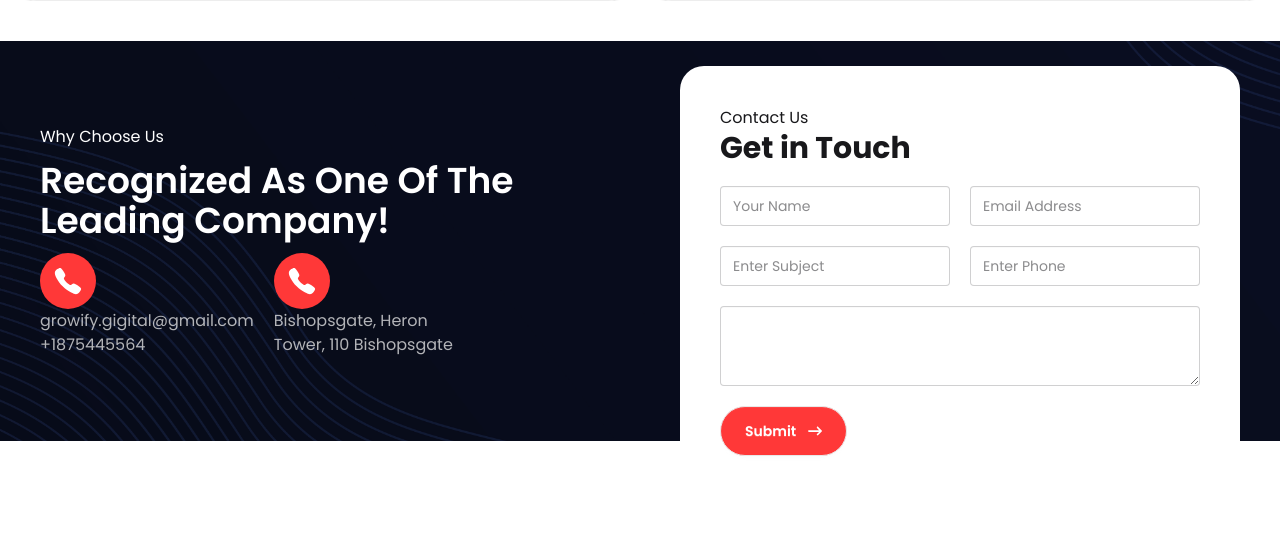
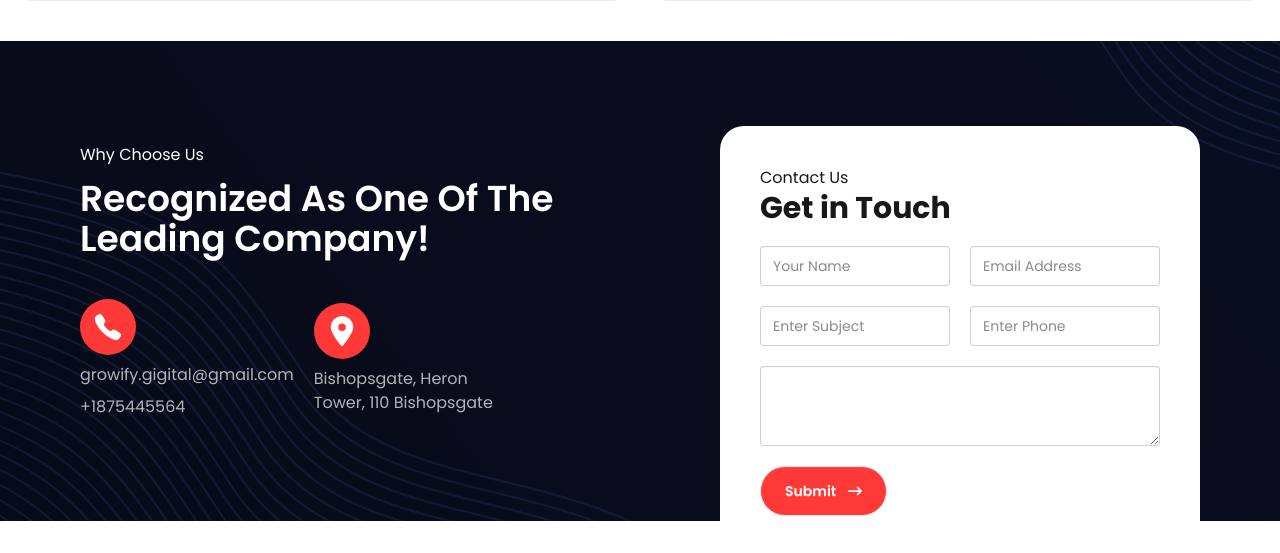
Before and after one commit to kalidashodekare14/growify-digital, a React (Vite) app: page / in a window 1280 px wide. Shown: the part 2733-3286 px from the top of the page. Before the commit the page ends 3229 px from the top, so only its background shows below. Built offline with nearby package versions, Linux system fonts and the light colour scheme.

Commit message:
Home page CallToAction section update

```diff
--- a/src/components/home/CallToAction/CallToAction.jsx
+++ b/src/components/home/CallToAction/CallToAction.jsx
@@ -1,3 +1,4 @@
+import { FaLocationDot } from "react-icons/fa6";
 import { IoCall } from "react-icons/io5";
 import Button from "../../shared/Button";
 import './CallToAction.css';
@@ -5,27 +6,27 @@ import './CallToAction.css';
 const CallToAction = () => {
     return (
         <div className="bg bg-cover bg-center bg-no-repeat">
-            <div className="2xl:w-350 xl:w-310 lg:w-260 w-full m-auto px-5 lg:px-0 py-20 flex justify-center items-center gap-10 h-100">
+            <div className="2xl:w-350 xl:w-310 lg:w-260 w-full m-auto px-5 lg:px-0 py-20 flex justify-center items-center gap-10 h-120">
                 <div className="w-150 space-y-3">
                     <p className="text-white">Why Choose Us</p>
-                    <h3 className="text-4xl font-semibold text-white">Recognized As One Of The Leading Company!</h3>
+                    <h3 className="text-4xl font-semibold text-white mb-10">Recognized As One Of The Leading Company!</h3>
                     <div className="flex items-center gap-5">
-                        <div className="text-[#f1f1f1bb]">
+                        <div className="text-[#f1f1f1bb] space-y-2">
                             <div className="w-14 h-14 text-3xl rounded-full bg-vivid text-white flex justify-center items-center">
                                 <IoCall />
                             </div>
                             <p className="">growify.gigital@gmail.com</p>
                             <p className="">+1875445564</p>
                         </div>
-                        <div className="text-[#f1f1f1bb]">
+                        <div className="text-[#f1f1f1bb] space-y-2">
                             <div className="w-14 h-14 text-3xl rounded-full bg-vivid text-white flex justify-center items-center">
-                                <IoCall />
+                                <FaLocationDot />
                             </div>
                             <p className="w-50">Bishopsgate, Heron Tower, 110 Bishopsgate</p>
                         </div>
                     </div>
                 </div>
-                <div className="bg-white w-140 rounded-3xl p-10  mt-20">
+                <div className="bg-white w-120 rounded-3xl p-10  mt-30">
                     <p>Contact Us</p>
                     <h1 className="text-3xl font-bold">Get in Touch</h1>
                     <div className="mt-5">
```
